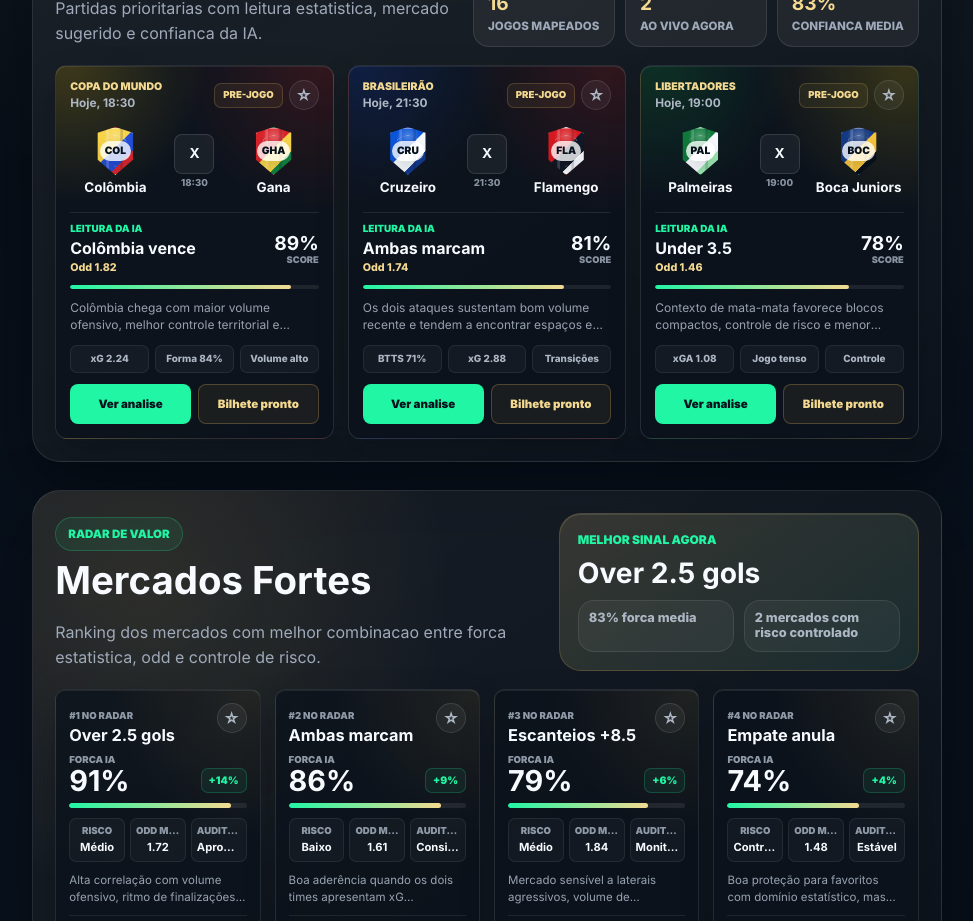
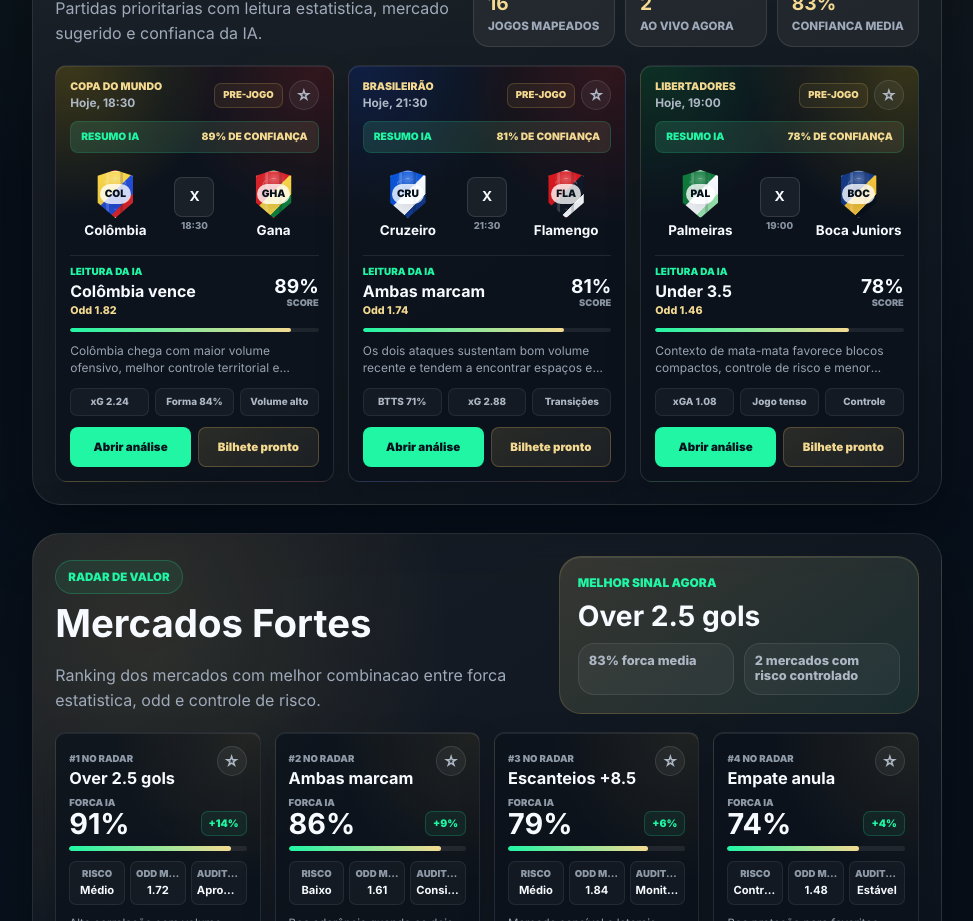
Before and after one commit to duqueroleta/DuqueSports-Codex, a React (Vite) app: page / in a window 1280 px wide. Shown: the part 1920-2841 px from the top of the page, without its empty margins (287-1260 px from the left). Built offline with nearby package versions, Linux system fonts and the light colour scheme; no server answers.

Commit message:
feat(ui): polish mobile match cards

```diff
--- a/src/components/matches/MatchCard.jsx
+++ b/src/components/matches/MatchCard.jsx
@@ -42,6 +42,11 @@ function MatchCard({ match }) {
         </div>
       </header>
 
+      <div className="match-card-badge">
+        <span>Resumo IA</span>
+        <strong>{confidenceDisplay} de confiança</strong>
+      </div>
+
       <div className="match-teams">
         <span>
           <TeamCrest size="small" teamName={match.home} />
@@ -69,7 +74,7 @@ function MatchCard({ match }) {
         </div>
       </div>
 
-      <div className="match-confidence-track" aria-label={`Confianca da IA: ${confidenceDisplay}`}>
+      <div className="match-confidence-track" aria-label={`Confiança da IA: ${confidenceDisplay}`}>
         <span style={{ width: `${confidence ?? 0}%` }} />
       </div>
 
@@ -80,8 +85,15 @@ function MatchCard({ match }) {
       </div>
 
       <footer className="match-card-footer">
-        <Link to={`/jogos/${match.id}`}>Ver analise</Link>
-        <a href={AFFILIATE_LINKS.readyBetslip} rel="noreferrer" target="_blank">Bilhete pronto</a>
+        <Link to={`/jogos/${match.id}`}>Abrir análise</Link>
+        <a
+          aria-label={`Abrir bilhete pronto para ${match.home} contra ${match.away}`}
+          href={AFFILIATE_LINKS.readyBetslip}
+          rel="noreferrer"
+          target="_blank"
+        >
+          Bilhete pronto
+        </a>
       </footer>
     </article>
   );
--- a/src/components/matches/MobileCarouselHeader.jsx
+++ b/src/components/matches/MobileCarouselHeader.jsx
@@ -12,13 +12,14 @@ function MobileCarouselHeader({ activeIndex, match, matchCount }) {
         <h2>{match ? `${match.home} x ${match.away}` : 'Jogos em destaque'}</h2>
         <p>
           {match
-            ? `${formatMatchConfidence(match.confidence)} de confianca - ${match.signal}`
+            ? `${formatMatchConfidence(match.confidence)} de confiança - ${match.signal}`
             : 'Escolha um campeonato ou mercado para analisar.'}
         </p>
       </div>
 
       <div className="mobile-carousel-header-actions">
         <strong>{currentPosition}/{matchCount}</strong>
+        <span>Arraste</span>
         <Link to="/lista-vip">Lista VIP</Link>
       </div>
     </header>
--- a/src/components/matches/MobileMatchSlide.jsx
+++ b/src/components/matches/MobileMatchSlide.jsx
@@ -42,6 +42,11 @@ function MobileMatchSlide({ match }) {
           </div>
         </header>
 
+        <div className="mobile-match-card-badge">
+          <span>Resumo IA</span>
+          <strong>{getMatchConfidenceLabel(match.confidence)}</strong>
+        </div>
+
         <div className="mobile-matchup">
           <div>
             <TeamCrest teamName={match.home} />
@@ -84,8 +89,15 @@ function MobileMatchSlide({ match }) {
         </div>
 
         <div className="mobile-match-actions-v2">
-          <Link to={`/jogos/${match.id}`}>Analise completa</Link>
-          <a href={AFFILIATE_LINKS.readyBetslip} rel="noreferrer" target="_blank">Bilhete pronto</a>
+          <Link to={`/jogos/${match.id}`}>Abrir análise</Link>
+          <a
+            aria-label={`Abrir bilhete pronto para ${match.home} contra ${match.away}`}
+            href={AFFILIATE_LINKS.readyBetslip}
+            rel="noreferrer"
+            target="_blank"
+          >
+            Bilhete pronto
+          </a>
         </div>
       </div>
     </article>
--- a/src/pages/MatchesPage.jsx
+++ b/src/pages/MatchesPage.jsx
@@ -24,7 +24,7 @@ const filters = [
   { label: 'Todos', value: 'Todos' },
   { label: 'Ao vivo', value: 'Ao vivo' },
   { label: 'Pre-jogo', value: 'Pre-jogo' },
-  { label: 'Alta confianca', value: 'Alta confianca' },
+  { label: 'Alta confiança', value: 'Alta confianca' },
   { label: 'Over', value: 'Over' },
   { label: 'BTTS', value: 'BTTS' },
 ];
@@ -99,7 +99,7 @@ function MatchesPage() {
           <h1>Escolha um jogo em segundos</h1>
         </div>
         <div className="matches-page-summary">
-          <span>Confianca media</span>
+          <span>Confiança média</span>
           <strong>{formatMatchConfidence(averageConfidence)}</strong>
           <small>{filteredMatches.length} partidas</small>
         </div>
@@ -108,7 +108,7 @@ function MatchesPage() {
       <MatchesDateRail activeDay={activeDay} onSelect={setActiveDay} />
       <CompetitionRail activeCompetition={activeCompetition} onSelect={setActiveCompetition} />
 
-      <section className="matches-toolbar" aria-label="Filtros rapidos de jogos">
+      <section className="matches-toolbar" aria-label="Filtros rápidos de jogos">
         {filters.map((filter) => (
           <button
             aria-pressed={activeFilter === filter.value}
@@ -148,7 +148,7 @@ function MatchesPage() {
           : null}
         {!isLoading && !error && !filteredMatches.length ? (
           <div className="matches-empty-state">
-            <strong>Nenhum jogo nesta selecao</strong>
+            <strong>Nenhum jogo nesta seleção</strong>
             <p>Escolha Hoje ou ajuste os filtros para visualizar as partidas mockadas.</p>
           </div>
         ) : null}
--- a/src/styles/match-card.css
+++ b/src/styles/match-card.css
@@ -88,6 +88,38 @@
 .match-card .favorite-button-active {
   color: var(--color-gold-soft);
   border-color: rgba(217, 180, 91, 0.3);
+}
+
+.match-card-badge {
+  display: flex;
+  justify-content: space-between;
+  gap: 8px;
+  align-items: center;
+  min-height: 32px;
+  padding: 0 10px;
+  border: 1px solid rgba(32, 246, 164, 0.15);
+  border-radius: 8px;
+  background:
+    linear-gradient(90deg, rgba(32, 246, 164, 0.1), rgba(217, 180, 91, 0.07)),
+    rgba(255, 255, 255, 0.035);
+}
+
+.match-card-badge span,
+.match-card-badge strong {
+  overflow: hidden;
+  font-size: 0.64rem;
+  font-weight: 950;
+  text-overflow: ellipsis;
+  text-transform: uppercase;
+  white-space: nowrap;
+}
+
+.match-card-badge span {
+  color: var(--color-neon);
+}
+
+.match-card-badge strong {
+  color: var(--color-gold-soft);
 }
 
 .match-teams {
@@ -265,13 +297,16 @@
 .match-card-footer a:last-child {
   border-color: rgba(217, 180, 91, 0.28);
   color: var(--color-gold-soft);
-  background: rgba(217, 180, 91, 0.07);
+  background:
+    linear-gradient(145deg, rgba(217, 180, 91, 0.13), rgba(217, 180, 91, 0.055)),
+    rgba(255, 255, 255, 0.025);
 }
 
 @media (max-width: 820px) {
   .match-card {
     gap: 8px;
     padding: 12px;
+    border-radius: 15px;
   }
 
   .match-insight {
--- a/src/styles/mobile-carousel-header.css
+++ b/src/styles/mobile-carousel-header.css
@@ -49,11 +49,12 @@
   .mobile-carousel-header-actions {
     display: flex;
     flex: 0 0 auto;
-    gap: 7px;
+    gap: 6px;
     align-items: center;
   }
 
   .mobile-carousel-header-actions strong,
+  .mobile-carousel-header-actions span,
   .mobile-carousel-header-actions a {
     display: inline-flex;
     align-items: center;
@@ -69,6 +70,11 @@
     text-decoration: none;
   }
 
+  .mobile-carousel-header-actions span {
+    border-color: rgba(32, 246, 164, 0.16);
+    color: var(--color-neon);
+  }
+
   .mobile-carousel-header-actions a {
     border-color: rgba(217, 180, 91, 0.28);
     color: var(--color-gold-soft);
--- a/src/styles/mobile-match-slide.css
+++ b/src/styles/mobile-match-slide.css
@@ -11,7 +11,7 @@
   .mobile-match-card-v2 {
     position: relative;
     display: grid;
-    grid-template-rows: auto auto minmax(0, 1fr) auto auto;
+    grid-template-rows: auto auto auto minmax(0, 1fr) auto auto;
     gap: 11px;
     min-height: clamp(430px, calc(100svh - 320px), 560px);
     overflow: hidden;
@@ -46,6 +46,7 @@
 
   .mobile-match-card-header,
   .mobile-match-card-header > div,
+  .mobile-match-card-badge,
   .mobile-matchup,
   .mobile-ai-summary,
   .mobile-key-metrics,
@@ -116,6 +117,38 @@
     border-color: rgba(217, 180, 91, 0.36);
     color: #07111c;
     background: var(--color-gold-soft);
+  }
+
+  .mobile-match-card-badge {
+    display: flex;
+    justify-content: space-between;
+    gap: 8px;
+    align-items: center;
+    min-height: 34px;
+    padding: 0 10px;
+    border: 1px solid rgba(32, 246, 164, 0.16);
+    border-radius: 12px;
+    background:
+      linear-gradient(90deg, rgba(32, 246, 164, 0.1), rgba(217, 180, 91, 0.07)),
+      rgba(255, 255, 255, 0.035);
+  }
+
+  .mobile-match-card-badge span,
+  .mobile-match-card-badge strong {
+    overflow: hidden;
+    font-size: 0.68rem;
+    font-weight: 950;
+    text-overflow: ellipsis;
+    text-transform: uppercase;
+    white-space: nowrap;
+  }
+
+  .mobile-match-card-badge span {
+    color: var(--color-neon);
+  }
+
+  .mobile-match-card-badge strong {
+    color: var(--color-gold-soft);
   }
 
   .mobile-matchup {
@@ -295,7 +328,9 @@
   .mobile-match-actions-v2 a:last-child {
     border-color: rgba(217, 180, 91, 0.3);
     color: var(--color-gold-soft);
-    background: rgba(217, 180, 91, 0.08);
+    background:
+      linear-gradient(145deg, rgba(217, 180, 91, 0.14), rgba(217, 180, 91, 0.06)),
+      rgba(255, 255, 255, 0.035);
     box-shadow: none;
   }
 }
```
